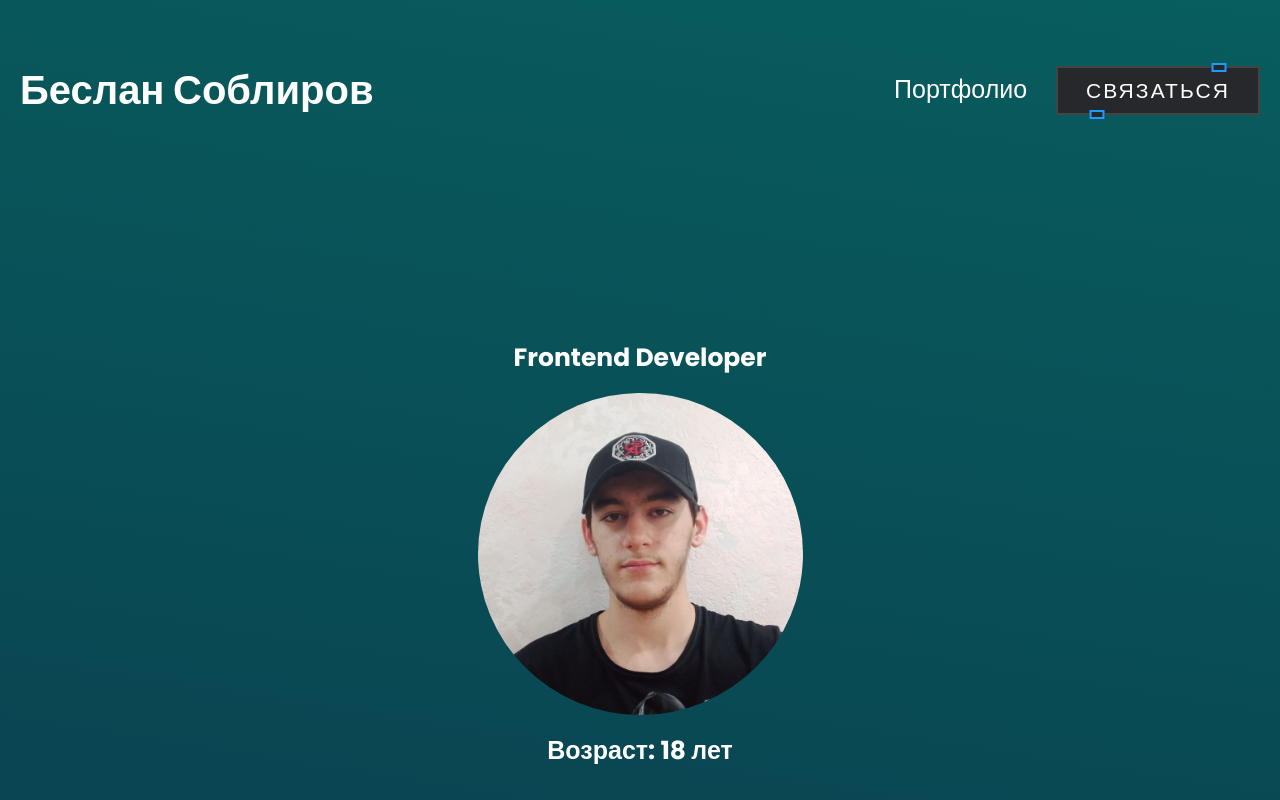
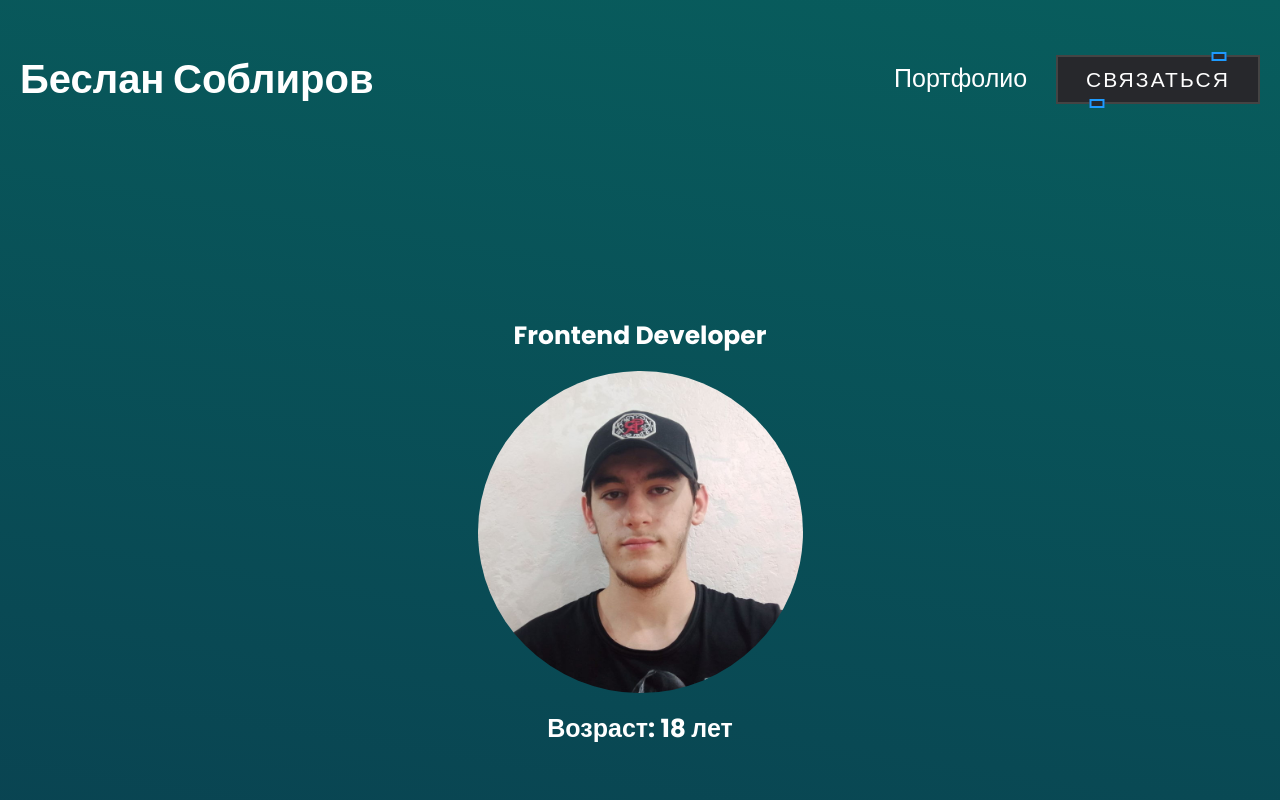
Before and after one commit to FlabyKare/MyPortfolio, a plain HTML site: page index.html in a window 1280 px wide. Shown: the top 800 px of the page. Drawn offline with nearby package versions, Linux system fonts and the light colour scheme.

Commit message:
added " line-height: 34px "; Lines: 14-16

```diff
--- a/css/main.css
+++ b/css/main.css
@@ -11,7 +11,9 @@ body {
   height: 100vh;
   font-family: "DM-sans", sans-serif;
 }
-
+.logo{
+    line-height: 34px;
+}
 .header {
   font-size: 24px;
   text-align: center;
```
